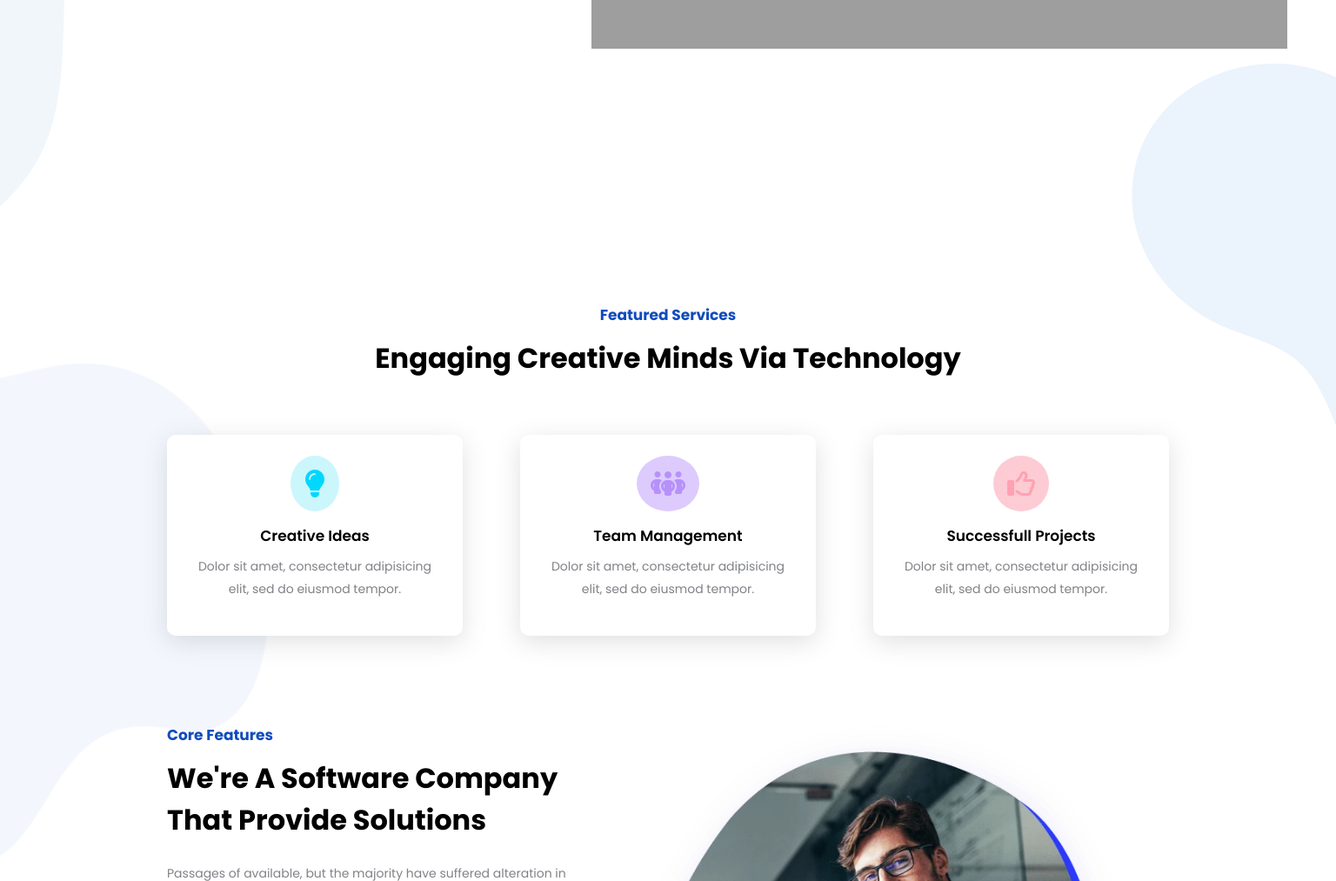
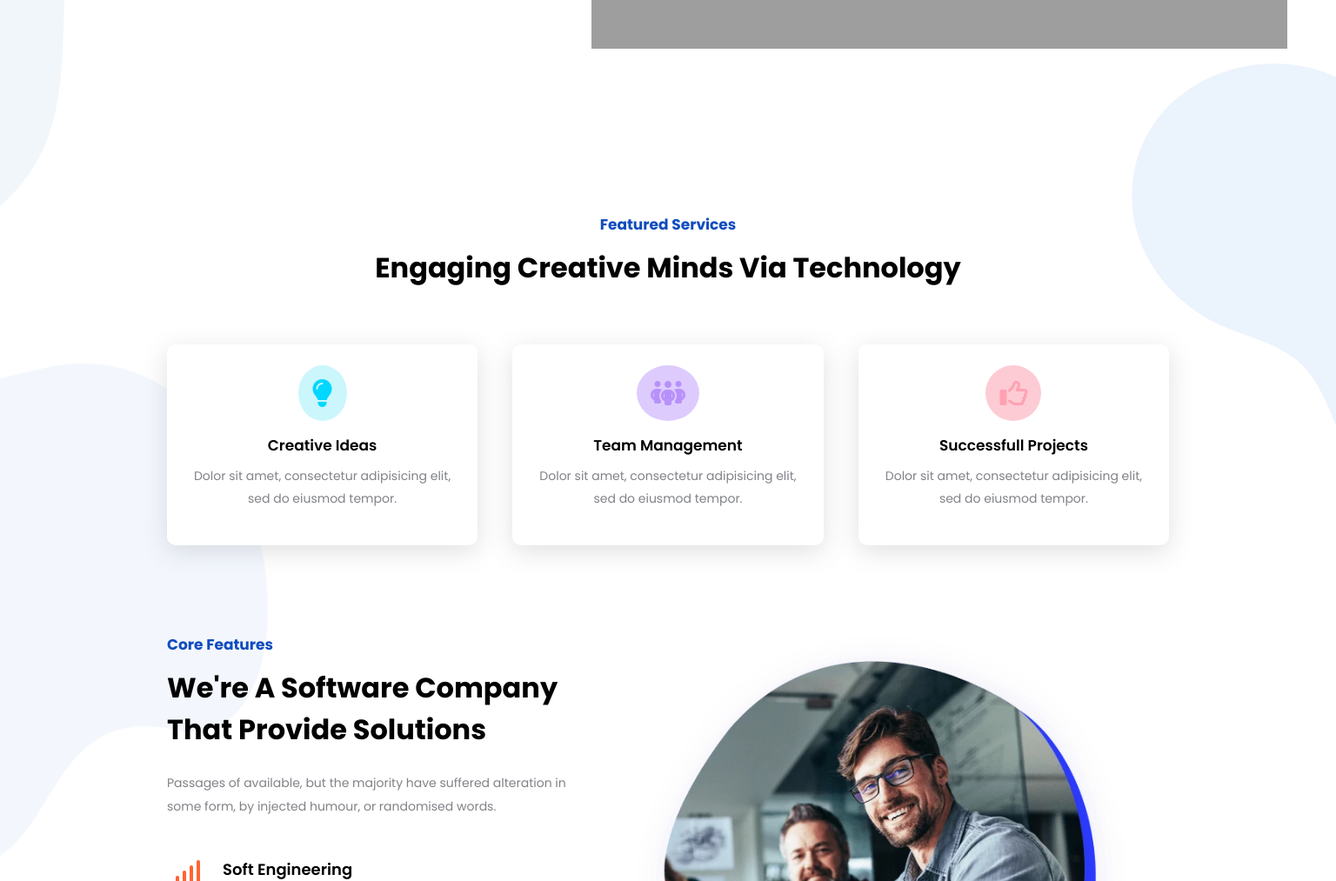
Before and after one commit to nowfie/pynima_frontend, a Django app: page / in a window 1536 px wide. Shown: the part 682-1695 px from the top of the page at 87% size. Run offline with Django 4.2, Linux system fonts and the light colour scheme; some web fonts are replaced; grey boxes are pictures that could not be loaded.

Commit message:
Responsive

```diff
--- a/pynima_app/templates/pynima_app/base/about.html
+++ b/pynima_app/templates/pynima_app/base/about.html
@@ -58,7 +58,7 @@
                         <h6>Team Management</h6>
                         <p>Dolor sit amet, consectetur adipisicing elit, sed do eiusmod tempor.</p>
                     </div>
-                    <div class="col-lg-4 col-11 tech-box text-center px-lg-3 pt-5 pb-4 " data-aos='fade-up'>
+                    <div class="col-lg-4 col-11 tech-box tech-3 text-center px-lg-3 pt-5 pb-4 " data-aos='fade-up'>
                         <i class="fa-regular fa-thumbs-up  p-3 mb-3 t-3" aria-hidden="true"></i>
                         <h6>Successfull Projects</h6>
                         <p>Dolor sit amet, consectetur adipisicing elit, sed do eiusmod tempor.</p>
--- a/pynima_app/templates/pynima_app/base/home.html
+++ b/pynima_app/templates/pynima_app/base/home.html
@@ -17,7 +17,7 @@
                         <h1 class='mb-3'>Empowering the Future with Internet of Things</h1>
                         <p>Innovation is the engine driving evolution, transforming ideas into the currency of progress. It's the constant pursuit of a better way, crafting tomorrow's solutions today</p>
                         <div class="links-box mt-lg-4 mt-5 d-flex">
-                            <a href="#tech" class="read-btn home-button px-lg-5 px-4 py-3 my-auto">Get's Started</a>
+                            <a href="#tech-main" class="read-btn home-button px-lg-5 px-4 py-3 my-auto">Get's Started</a>
                             <a href="#" class="play-btn ms-lg-5 ms-4"><i class="fa fa-play me-3 p-3" aria-hidden="true"></i></a>
                         </div>
                     </div>
--- a/static/styles/pynima_app.css
+++ b/static/styles/pynima_app.css
@@ -265,7 +265,6 @@ a {
 
 #home-main {
     position: relative;
-    min-height: 100vh;
     overflow: visible;
 }
 
@@ -443,7 +442,7 @@ a {
     background-color: var(--text-color);
     box-shadow: rgba(100, 100, 111, 0.2) 0px 7px 29px 0px;
     position: relative;
-    width: 350px !important;
+    width: 31% !important;
     height: fit-content !important;
     border-radius: 10px;
 }
@@ -2603,6 +2602,6 @@ input {
         left: 0;
     }
     .tech-box {
-        width: 340px !important;
-    }
-}
+        width: 31% !important;
+    }
+}
```
